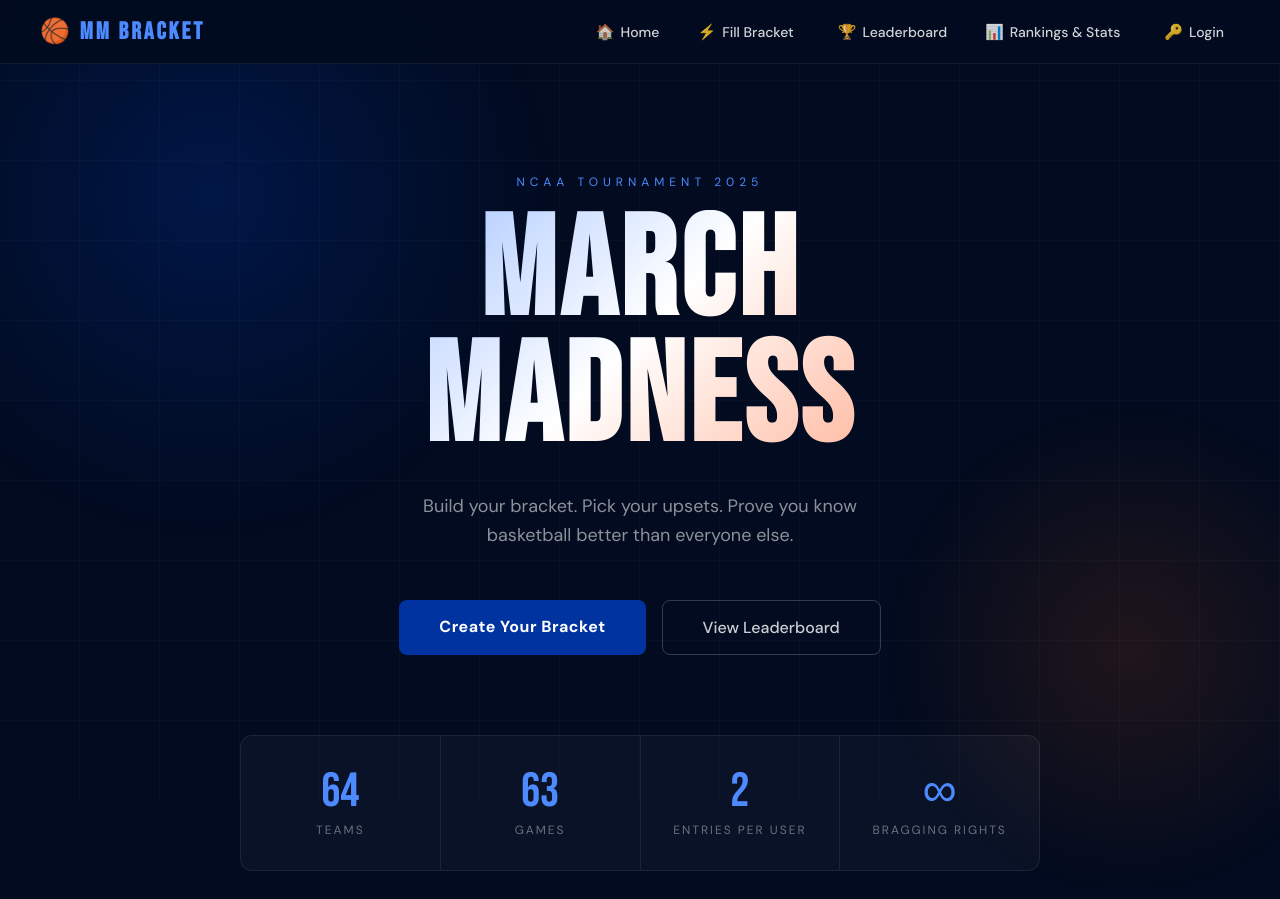
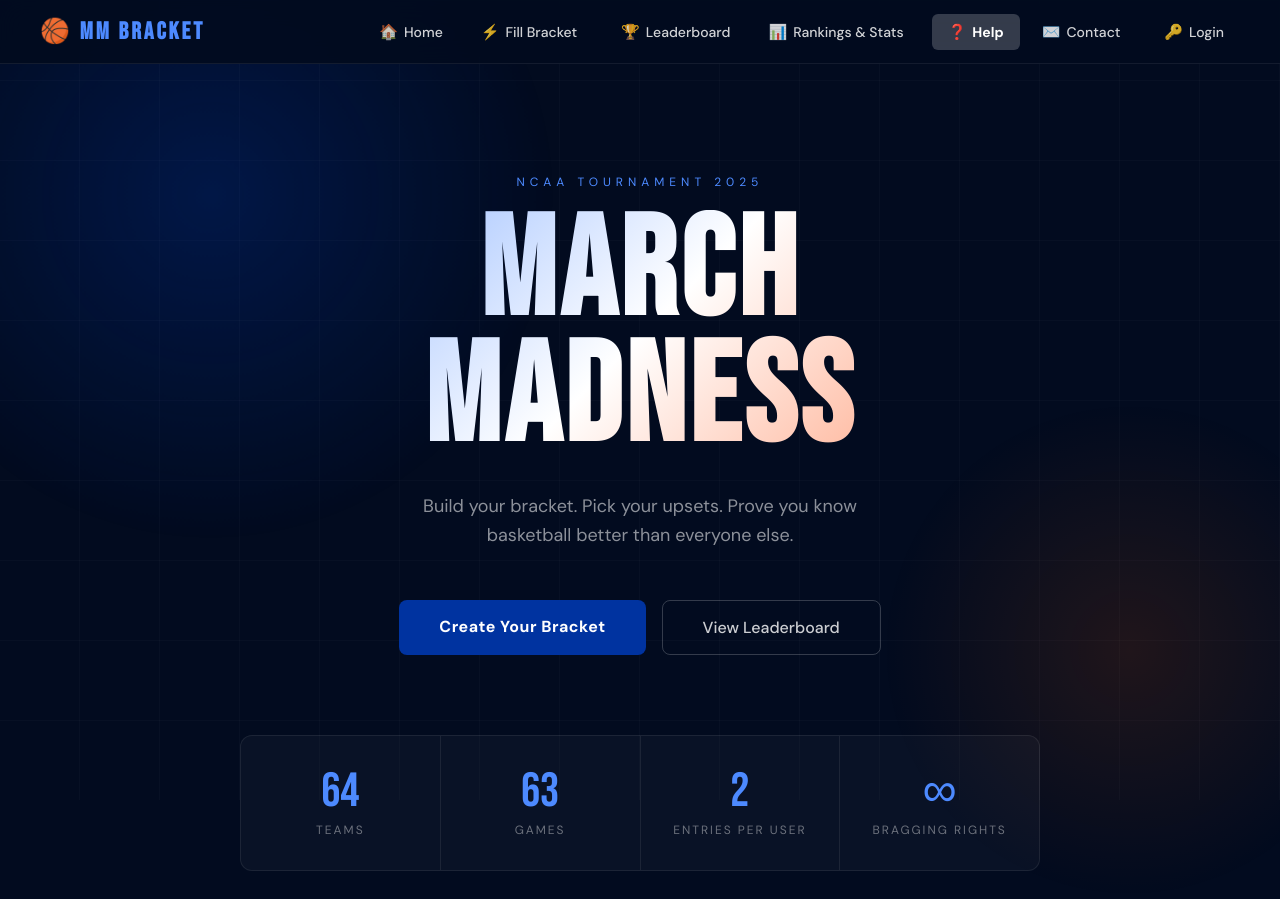
Before and after one commit to zculp6/Bracket-Website, a Flask app: page / in a window 1280 px wide. Shown: the top 899 px of the page. Run offline with Flask 3, Linux system fonts and the light colour scheme; some libraries are stand-ins or nearby versions.

Commit message:
Updated NAV bar

```diff
--- a/templates/bracket.html
+++ b/templates/bracket.html
@@ -401,6 +401,9 @@
         <span class="nav-divider"></span>
         <a href="/leaderboard"><span class="nav-icon">🏆</span><span class="nav-label">Leaderboard</span></a>
         <a href="/rankings_stats"><span class="nav-icon">📊</span><span class="nav-label">Rankings & Stats</span></a>
+        <span class="nav-divider"></span>
+        <a href="/help" class="active"><span class="nav-icon">❓</span><span class="nav-label">Help</span></a>
+        <a href="/contact"><span class="nav-icon">✉️</span><span class="nav-label">Contact</span></a>
         <span class="nav-divider"></span>
         {% if current_user.is_authenticated %}
         <a href="/logout" class="btn-danger"><span class="nav-icon">🚪</span><span class="nav-label">Logout</span></a>
--- a/templates/index.html
+++ b/templates/index.html
@@ -308,6 +308,9 @@
         <a href="/leaderboard"><span class="nav-icon">🏆</span><span class="nav-label">Leaderboard</span></a>
         <a href="/rankings_stats"><span class="nav-icon">📊</span><span class="nav-label">Rankings & Stats</span></a>
         <span class="nav-divider"></span>
+        <a href="/help" class="active"><span class="nav-icon">❓</span><span class="nav-label">Help</span></a>
+        <a href="/contact"><span class="nav-icon">✉️</span><span class="nav-label">Contact</span></a>
+        <span class="nav-divider"></span>
         {% if current_user.is_authenticated %}
         <a href="/logout" class="btn-danger"><span class="nav-icon">🚪</span><span class="nav-label">Logout</span></a>
         {% else %}
--- a/templates/leaderboard.html
+++ b/templates/leaderboard.html
@@ -198,6 +198,9 @@
         <a href="/leaderboard"><span class="nav-icon">🏆</span><span class="nav-label">Leaderboard</span></a>
         <a href="/rankings_stats"><span class="nav-icon">📊</span><span class="nav-label">Rankings & Stats</span></a>
         <span class="nav-divider"></span>
+        <a href="/help" class="active"><span class="nav-icon">❓</span><span class="nav-label">Help</span></a>
+        <a href="/contact"><span class="nav-icon">✉️</span><span class="nav-label">Contact</span></a>
+        <span class="nav-divider"></span>
         {% if current_user.is_authenticated %}
         <a href="/logout" class="btn-danger"><span class="nav-icon">🚪</span><span class="nav-label">Logout</span></a>
         {% else %}
--- a/templates/login.html
+++ b/templates/login.html
@@ -19,6 +19,9 @@
         <span class="nav-divider"></span>
         <a href="/leaderboard"><span class="nav-icon">🏆</span><span class="nav-label">Leaderboard</span></a>
         <a href="/rankings_stats"><span class="nav-icon">📊</span><span class="nav-label">Rankings & Stats</span></a>
+        <span class="nav-divider"></span>
+        <a href="/help" class="active"><span class="nav-icon">❓</span><span class="nav-label">Help</span></a>
+        <a href="/contact"><span class="nav-icon">✉️</span><span class="nav-label">Contact</span></a>
         <span class="nav-divider"></span>
         {% if current_user.is_authenticated %}
         <a href="/logout" class="btn-danger"><span class="nav-icon">🚪</span><span class="nav-label">Logout</span></a>
--- a/templates/my_brackets.html
+++ b/templates/my_brackets.html
@@ -154,6 +154,9 @@
         <span class="nav-divider"></span>
         <a href="/leaderboard"><span class="nav-icon">🏆</span><span class="nav-label">Leaderboard</span></a>
         <a href="/rankings_stats"><span class="nav-icon">📊</span><span class="nav-label">Rankings & Stats</span></a>
+        <span class="nav-divider"></span>
+        <a href="/help" class="active"><span class="nav-icon">❓</span><span class="nav-label">Help</span></a>
+        <a href="/contact"><span class="nav-icon">✉️</span><span class="nav-label">Contact</span></a>
         <span class="nav-divider"></span>
         {% if current_user.is_authenticated %}
         <a href="/logout" class="btn-danger"><span class="nav-icon">🚪</span><span class="nav-label">Logout</span></a>
--- a/templates/ranking_stats.html
+++ b/templates/ranking_stats.html
@@ -307,6 +307,9 @@
         <a href="/leaderboard"><span class="nav-icon">🏆</span><span class="nav-label">Leaderboard</span></a>
         <a href="/rankings_stats"><span class="nav-icon">📊</span><span class="nav-label">Rankings & Stats</span></a>
         <span class="nav-divider"></span>
+        <a href="/help" class="active"><span class="nav-icon">❓</span><span class="nav-label">Help</span></a>
+        <a href="/contact"><span class="nav-icon">✉️</span><span class="nav-label">Contact</span></a>
+        <span class="nav-divider"></span>
         {% if current_user.is_authenticated %}
         <a href="/logout" class="btn-danger"><span class="nav-icon">🚪</span><span class="nav-label">Logout</span></a>
         {% else %}
--- a/templates/register.html
+++ b/templates/register.html
@@ -20,6 +20,9 @@
         <span class="nav-divider"></span>
         <a href="/leaderboard"><span class="nav-icon">🏆</span><span class="nav-label">Leaderboard</span></a>
         <a href="/rankings_stats"><span class="nav-icon">📊</span><span class="nav-label">Rankings & Stats</span></a>
+        <span class="nav-divider"></span>
+        <a href="/help" class="active"><span class="nav-icon">❓</span><span class="nav-label">Help</span></a>
+        <a href="/contact"><span class="nav-icon">✉️</span><span class="nav-label">Contact</span></a>
         <span class="nav-divider"></span>
         {% if current_user.is_authenticated %}
         <a href="/logout" class="btn-danger"><span class="nav-icon">🚪</span><span class="nav-label">Logout</span></a>
```
